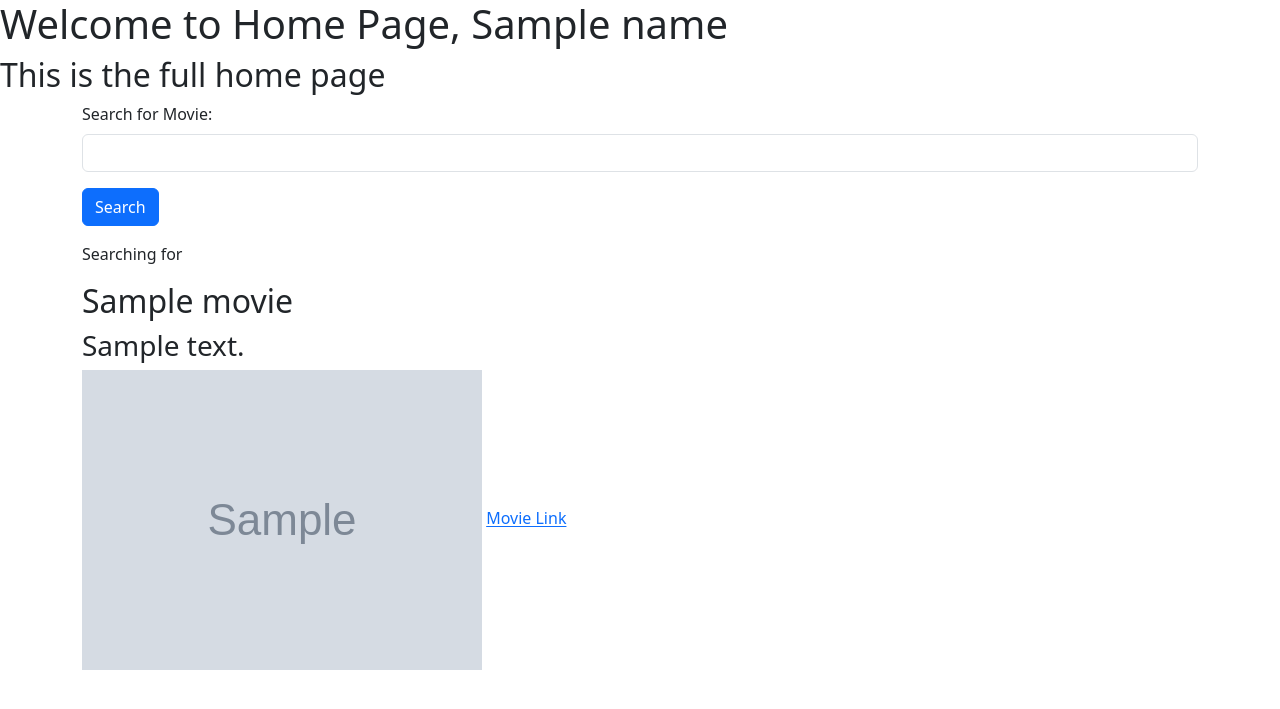
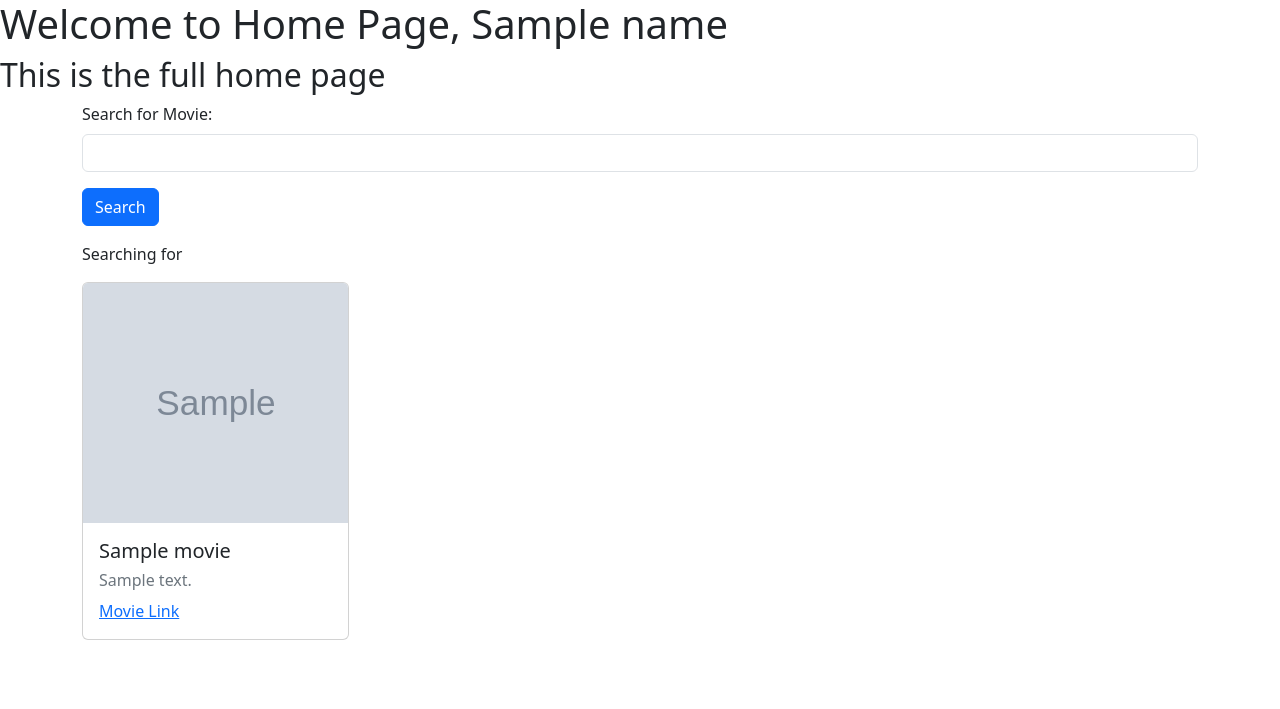
Before and after one commit to Unbot2313/moviereviews, a Django app: template movie/templates/home.html in a window 1280 px wide. Shown: the top 709 px of the page. Run offline with Django 5.2, Linux system fonts and the light colour scheme; the template is opened without the code that fills it: most values are stand-ins (such as "Sample title", 1, 10 or a date in 2020); grey boxes marked "Sample" are stand-in pictures.

Commit message:
feature: card layout for movie list

```diff
--- a/movie/templates/home.html
+++ b/movie/templates/home.html
@@ -17,14 +17,22 @@
         <button type="submit" class="btn btn-primary">Search</button>
     </form>
     <p>Searching for {{searchTerm}}</p>
+    <div class="row row-cols-1 row-cols-sm-2 row-cols-md-3 row-cols-lg-4 g-3">
         {% for movie in movies %}
-            <h2>{{ movie.title }}</h2>
-            <h3>{{ movie.description }}</h3>
-            <img src="{{ movie.image.url }}">
-            {% if movie.url %}
-                <a href="{{ movie.url }}"> Movie Link </a>
-            {% endif %}
+            <div class="col">
+                <div class="card h-100">
+                    <img src="{{ movie.image.url }}" class="card-img-top" style="height: 240px; object-fit: cover;">
+                    <div class="card-body">
+                        <h2 class="h5">{{ movie.title }}</h2>
+                        <h3 class="h6 text-secondary">{{ movie.description }}</h3>
+                        {% if movie.url %}
+                            <a href="{{ movie.url }}"> Movie Link </a>
+                        {% endif %}
+                    </div>
+                </div>
+            </div>
         {% endfor %}
+    </div>
     <br/>
 </div>
 
```
